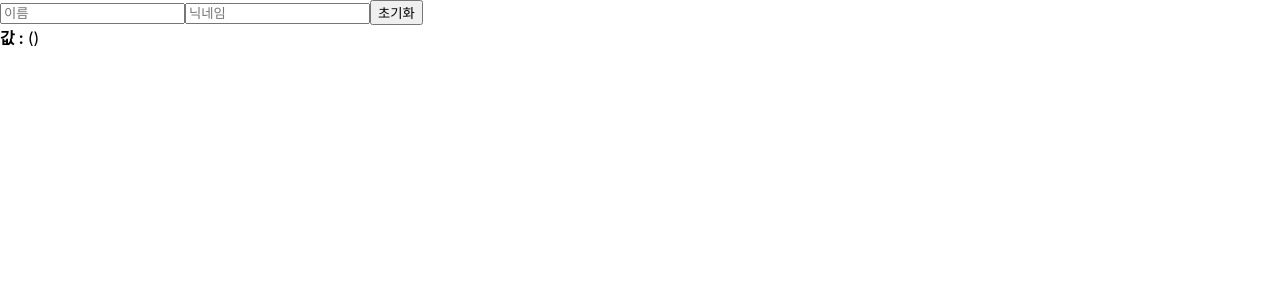
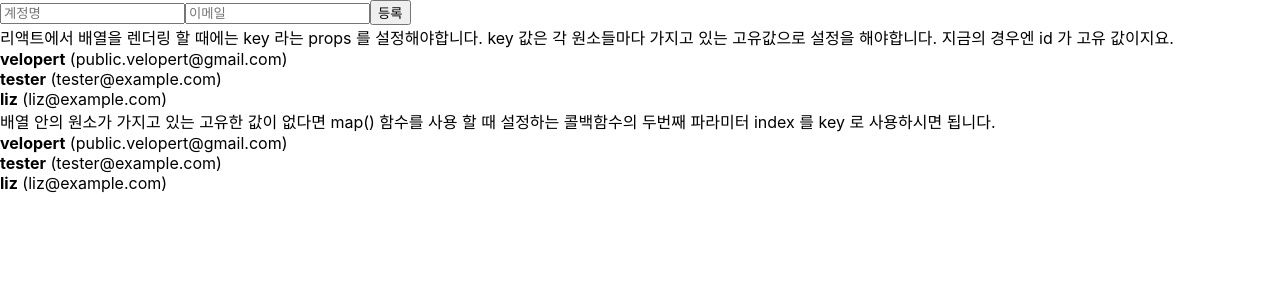
Before and after one commit to mojja7979/my_react_web, a React (Create React App) app: page / in a window 1280 px wide. Shown: the top 300 px of the page. Built offline with nearby package versions, Linux system fonts and the light colour scheme.

Commit message:
-배열에 항목 추가하기

```diff
--- a/src/App.js
+++ b/src/App.js
@@ -1,11 +1,66 @@
-import React from 'react';
-import InputSample from './InputSample';
-const App = () => {
+import React, { useRef, useState } from 'react';
+import UserList from './UserList';
+import CreateUser from './CreateUser';
+
+function App() {
+
+  const [inputs, setInputs] = useState({
+    username: '',
+    email: ''
+  });
+
+  const {username, email} = inputs;
+
+  const onChange = (e) => {
+    const { name, value} = e.target;
+    setInputs({
+      ...inputs,
+      [name]: value
+    });
+  };
+
+
+  const [users, setUsers] = useState([
+    {
+      id: 1,
+      username: 'velopert',
+      email: 'public.velopert@gmail.com'
+    },
+    {
+      id: 2,
+      username: 'tester',
+      email: 'tester@example.com'
+    },
+    {
+      id: 3,
+      username: 'liz',
+      email: 'liz@example.com'
+    }
+  ]);
+
+  const nextId = useRef(4);
+  const onCreate = () => {
+    // 나중에 구현 할 배열에 항목 추가하는 로직
+    const user = {
+      id: nextId.current,
+      username,
+      email
+    };
+    setUsers([...users,user])
+    // ...
+    setInputs({
+      username: '',
+      email: ''
+    })
+    nextId.current += 1;
+  };
   return (
     <div>
-      <InputSample/>
+    <CreateUser username={username} email={email}
+    onChange={onChange} onCreate={onCreate}/>
+    <UserList users={users}/>
     </div>
   );
-};
+}
 
 export default App;
--- /dev/null
+++ b/src/CreateUser.js
@@ -0,0 +1,14 @@
+import React from "react";
+
+function CreateUser({username, email, onChange, onCreate}){
+  return (
+    <div>
+      <input name = "username" placeholder="계정명" onChange={onChange} value={username}/>
+      <input name = "email" placeholder="이메일" onChange={onChange} value={email}/>
+      <button onClick={onCreate}>등록</button>
+
+    </div>
+  );
+};
+
+export default CreateUser;
--- /dev/null
+++ b/src/UserList.js
@@ -0,0 +1,52 @@
+import React from "react";
+
+function User({myuser}) {
+  return(
+    <div>
+      <b>{myuser.username}</b> <span>({myuser.email})</span>
+    </div>
+  )
+};
+
+
+function UserList({ users }) {
+
+  // const users = [
+  //   {
+  //     id: 1,
+  //     username: 'velopert',
+  //     email: 'public@ggde.com'
+  //   },
+  //   {
+  //     id: 2,
+  //     username: 'velopert1',
+  //     email: 'public2@ggde.com'
+  //   },
+  //   {
+  //     id: 3,
+  //     username: 'velopert3',
+  //     email: 'public123@ggde.com'
+  //   }
+  // ];
+
+  return(
+    <div>
+      {/* 기존 값 수정 */}
+      {/* <User user={users[0]}/>
+      <User user={users[1]}/>
+      <User user={users[2]}/> */}
+      리액트에서 배열을 렌더링 할 때에는 key 라는 props 를 설정해야합니다. key 값은 각 원소들마다 가지고 있는 고유값으로 설정을 해야합니다. 지금의 경우엔 id 가 고유 값이지요.
+      {users.map(user => (
+        <User myuser={user} key={user.id}/>
+      ))}
+      배열 안의 원소가 가지고 있는 고유한 값이 없다면 map() 함수를 사용 할 때 설정하는 콜백함수의 두번째 파라미터 index 를 key 로 사용하시면 됩니다.
+      {users.map((user,index) => (
+        <User myuser={user} key={index}/>
+      ))}
+
+
+    </div>
+  );
+}
+
+export default UserList;
```
